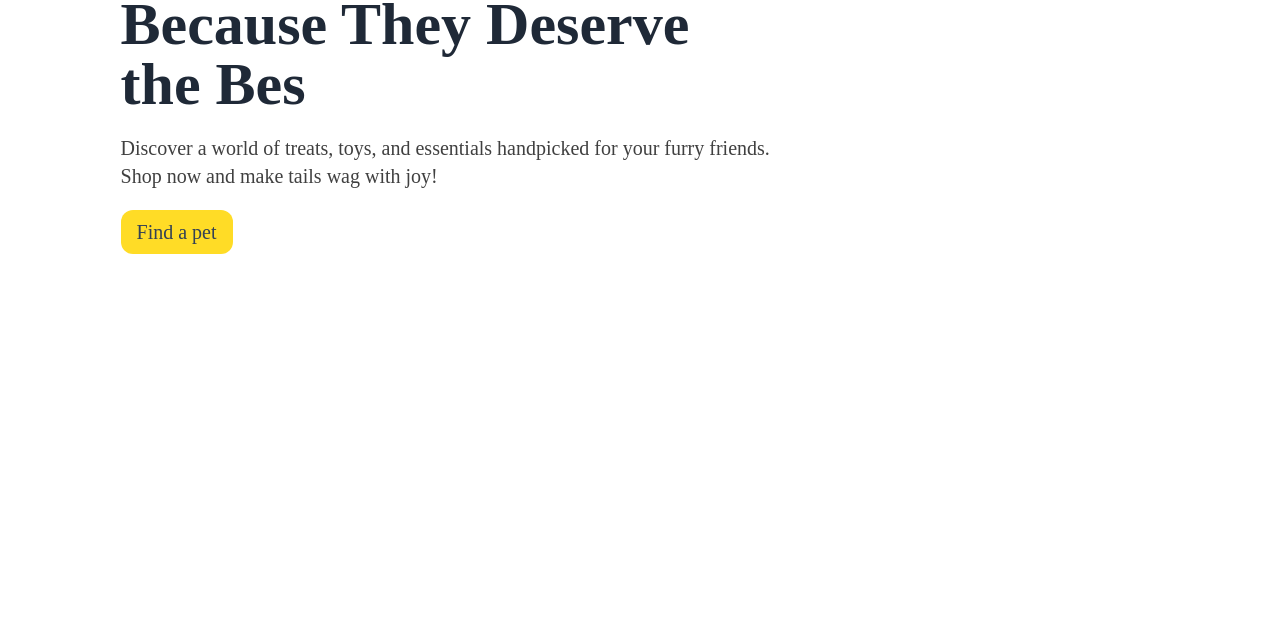
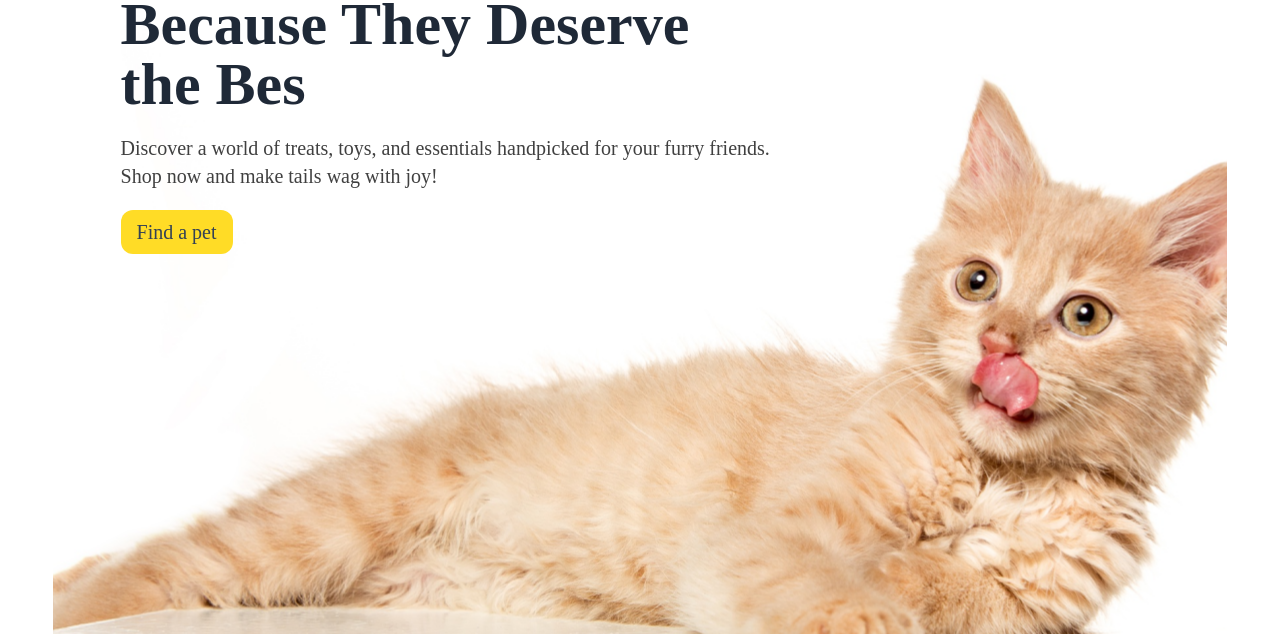
Before and after one commit to Rakib-dev-bd/B11-A3-Living-Lab-001, a plain HTML site: page index.html in a window 1280 px wide. Shown: the part 202-838 px from the top of the page. Drawn offline with nearby package versions, Linux system fonts and the light colour scheme; the site is published under a folder, as on GitHub Pages, so addresses that start at the root find nothing; a web font is replaced by a local one.

Commit message:
Fix error

```diff
--- a/index.html
+++ b/index.html
@@ -63,7 +63,7 @@
       }
 
       .bg-img {
-        background: url("/c1-assets/cat-big.png") no-repeat center;
+        background: url("./c1-assets/cat-big.png") no-repeat center;
       }
 
       .animate-heading {
```
